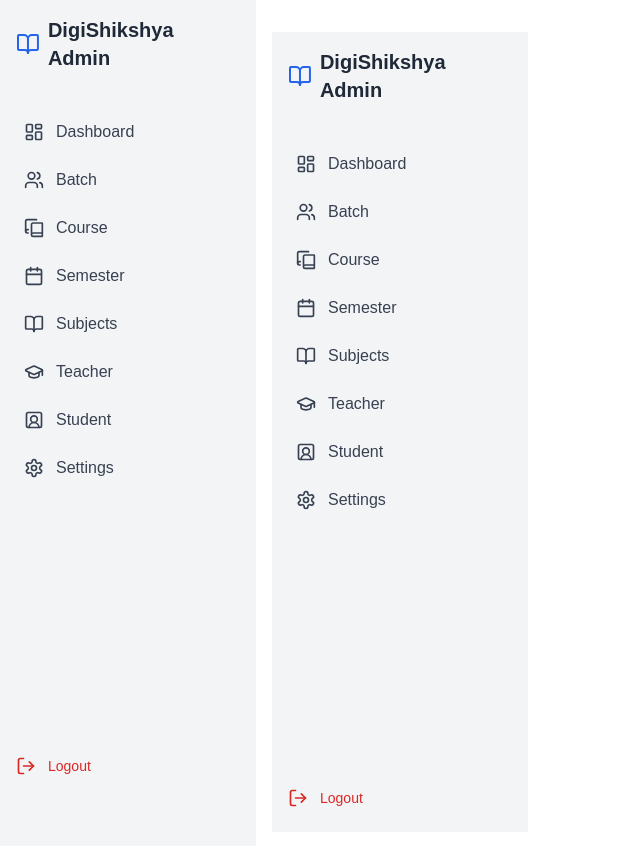
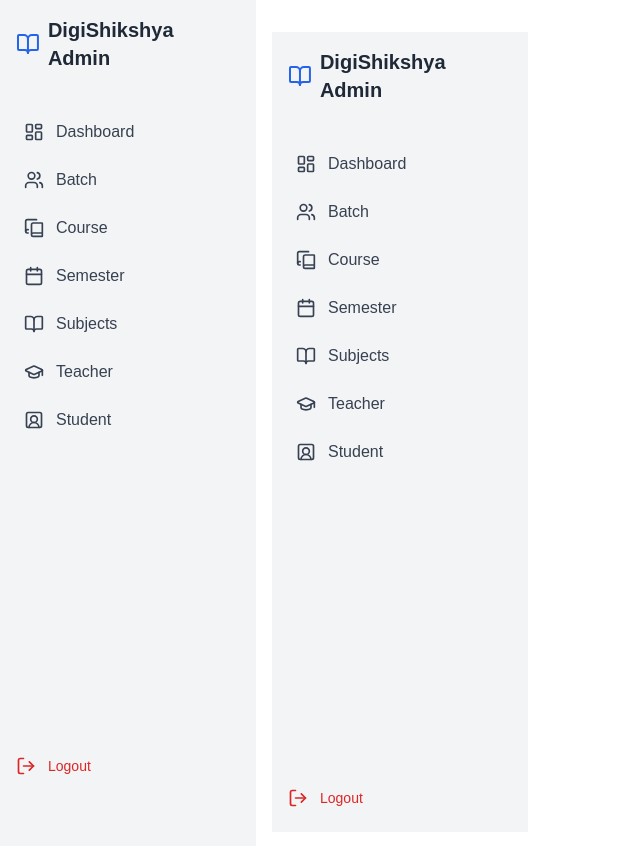
Before and after one commit to Yojana33/DigiShikshya-backend, a Next.js app in the folder digishikshya-frontend/: page /admin/sidebar in a window 1280 px wide. Shown: the whole page, without its empty margins (0-640 px from the left). Built offline with nearby package versions, Linux system fonts and the light colour scheme.

Commit message:
fixed routing

```diff
--- a/digishikshya-frontend/app/admin/dashboard/page.jsx
+++ b/digishikshya-frontend/app/admin/dashboard/page.jsx
@@ -59,7 +59,7 @@ export default function AdminDashboard() {
   ]
 
   const quickLinks = [
-    { title: 'View Materials', href: '/admin/materials', icon: FileText, color: 'bg-blue-500' },
+    { title: 'View Materials', href: '/admin/material', icon: FileText, color: 'bg-blue-500' },
     { title: 'View Assignments', href: '/admin/assignments', icon: CheckSquare, color: 'bg-green-500' },
     { title: 'View Submissions', href: '/admin/submissions', icon: Upload, color: 'bg-purple-500' },
   ]
--- a/digishikshya-frontend/app/admin/sidebar/page.jsx
+++ b/digishikshya-frontend/app/admin/sidebar/page.jsx
@@ -63,10 +63,10 @@ export default function AdminSidebar({ currentPath, onLinkClick }) {
             <UserSquare2 className="h-5 w-5 mr-3" />
             Student
           </Link>
-          <Link href="/admin/settings" className={`flex items-center p-2 rounded-lg ${currentPath === '/admin/settings' ? 'bg-gray-200 text-gray-900' : 'text-gray-700 hover:bg-gray-200'}`} onClick={() => { onLinkClick(); setIsOpen(false); }}>
+          {/* <Link href="/admin/settings" className={`flex items-center p-2 rounded-lg ${currentPath === '/admin/settings' ? 'bg-gray-200 text-gray-900' : 'text-gray-700 hover:bg-gray-200'}`} onClick={() => { onLinkClick(); setIsOpen(false); }}>
             <Settings className="h-5 w-5 mr-3" />
             Settings
-          </Link>
+          </Link> */}
         </nav>
       </ScrollArea>
       <Button
```
